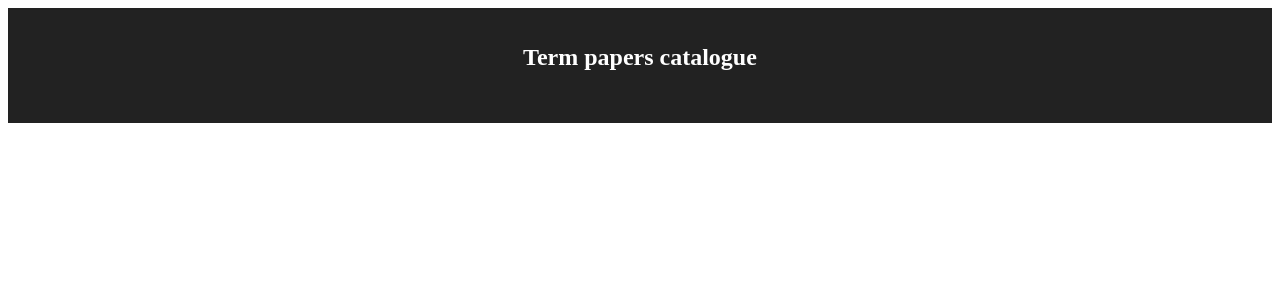
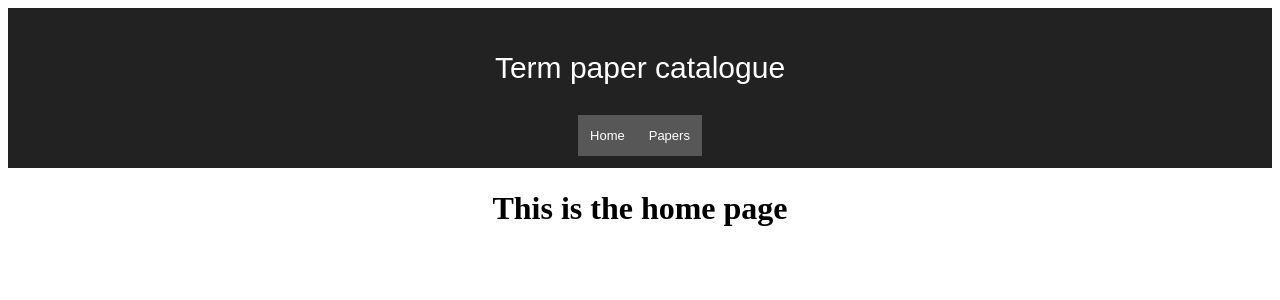
Before and after one commit to michailspiridonov/RP2019, a React (Create React App) app in the folder client/: page / in a window 1280 px wide. Shown: the top 300 px of the page. Built offline with nearby package versions, Linux system fonts and the light colour scheme; no server answers.

Commit message:
added links

```diff
--- a/client/public/index.html
+++ b/client/public/index.html
@@ -19,7 +19,7 @@
       work correctly both with client-side routing and a non-root public URL.
       Learn how to configure a non-root public URL by running `npm run build`.
     -->
-    <title>React Express Starter</title>
+    <title>Term Paper Catalogue</title>
   </head>
   <body>
     <noscript>
--- a/client/src/App.css
+++ b/client/src/App.css
@@ -2,11 +2,25 @@
   text-align: center;
 }
 
-.App-header {
+.header {
+  display: flex;
+  flex-direction: column;
+  justify-content: space-around;
+  align-items: center;
   background-color: #222;
-  height: 75px;
-  padding: 20px;
+  padding: 1%;
+  font-size: 30px;
   color: white;
+  font-family: sans-serif;
+
+}
+.nav-menu {
+  font-size: small;
+  display: flex;
+  justify-content: space-around;
+  align-items: center;
+  width: 10%;
+  background: rgb(87, 87, 87);
 }
 
 .App-title {
--- a/client/src/App.js
+++ b/client/src/App.js
@@ -1,16 +1,20 @@
 import React, { Component } from 'react';
 import './App.css';
 import Papers from './components/papers';
+import { BrowserRouter as Router, Route } from 'react-router-dom';
+import Home from './components/home';
+import Header from './components/header';
 
 class App extends Component {
   render() {
     return (
-      <div className="App">
-        <header className="App-header">
-          <h1 className="App-title">Term papers catalogue</h1>
-        </header>
-        <Papers />
-      </div>
+      <Router>
+        <div className="App">
+          <Header />
+          <Route path="/" exact component={Home} />
+          <Route path="/papers" component={Papers} />
+        </div>
+      </Router>
     )
   }
 }
--- /dev/null
+++ b/client/src/components/header.js
@@ -0,0 +1,28 @@
+import React, { Component } from 'react'
+import { Link } from 'react-router-dom'
+
+export function Header() {
+    const linkStyle = {
+        color: 'white',
+        textDecoration: 'none'
+    };
+    return (
+        <React.Fragment>
+            <header className='header'>
+                <p>
+                    Term paper catalogue
+                    </p>
+                <div className="nav-menu">
+                    <Link to="/" style={linkStyle}>
+                        <p>Home</p>
+                    </Link>
+                    <Link to="/papers" style={linkStyle}>
+                        <p>Papers</p>
+                    </Link>
+                </div>
+            </header>
+        </React.Fragment>
+    )
+}
+
+export default Header;
--- /dev/null
+++ b/client/src/components/home.js
@@ -0,0 +1,14 @@
+import React, { Component } from 'react'
+
+export class Home extends Component {
+    render() {
+        return (
+            <div>
+                <h1>This is the home page</h1>
+
+            </div>
+        )
+    }
+}
+
+export default Home
--- a/package.json
+++ b/package.json
@@ -18,6 +18,7 @@
   "dependencies": {
     "concurrently": "^3.5.1",
     "express": "^4.16.2",
-    "mysql": "^2.18.1"
+    "mysql": "^2.18.1",
+    "react-router-dom": "^5.1.2"
   }
 }
```
Also changed, not shown: client/src/components/papers.js (+4 -4 lines), 2 other files (tests, documents, lock files or other folders).
